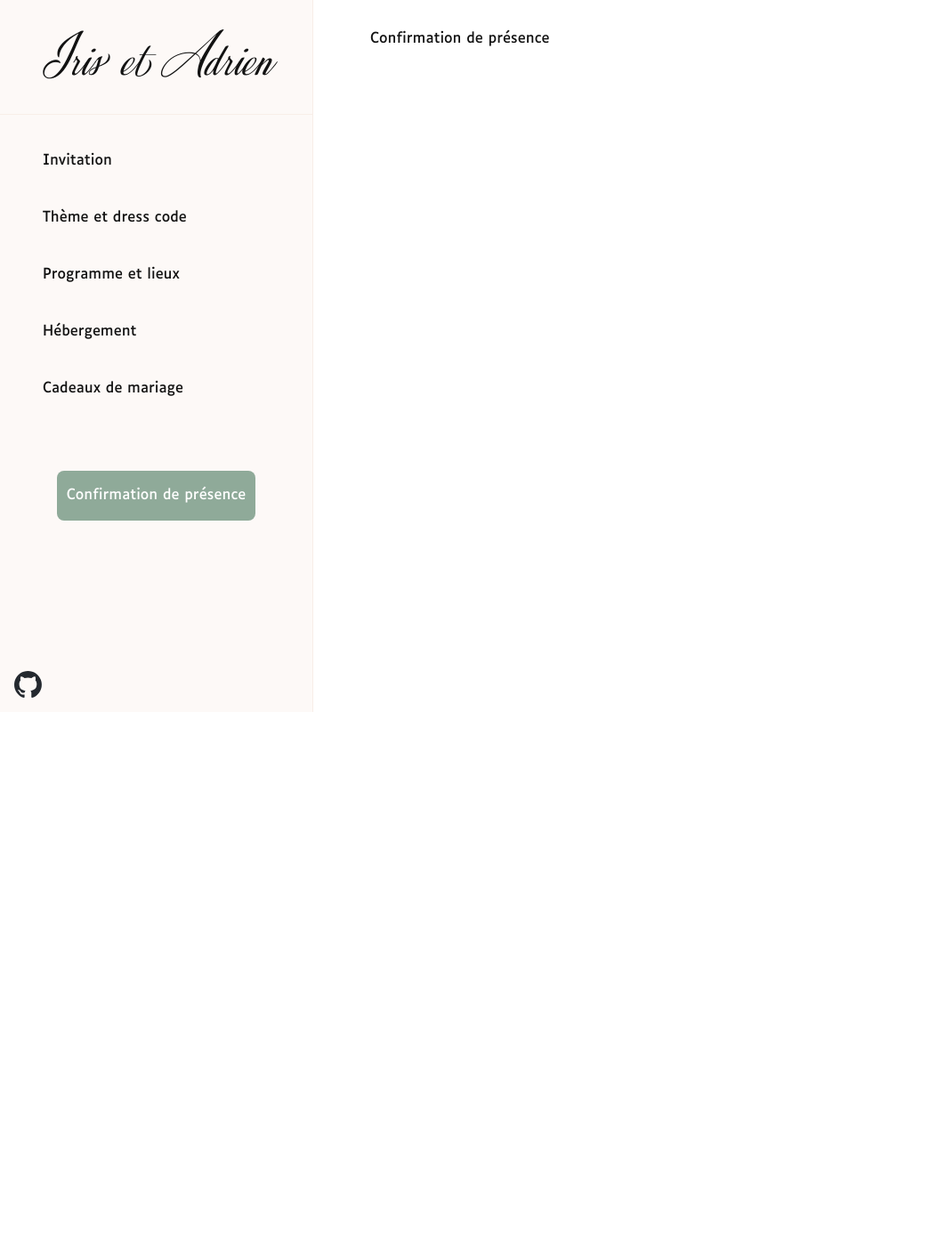
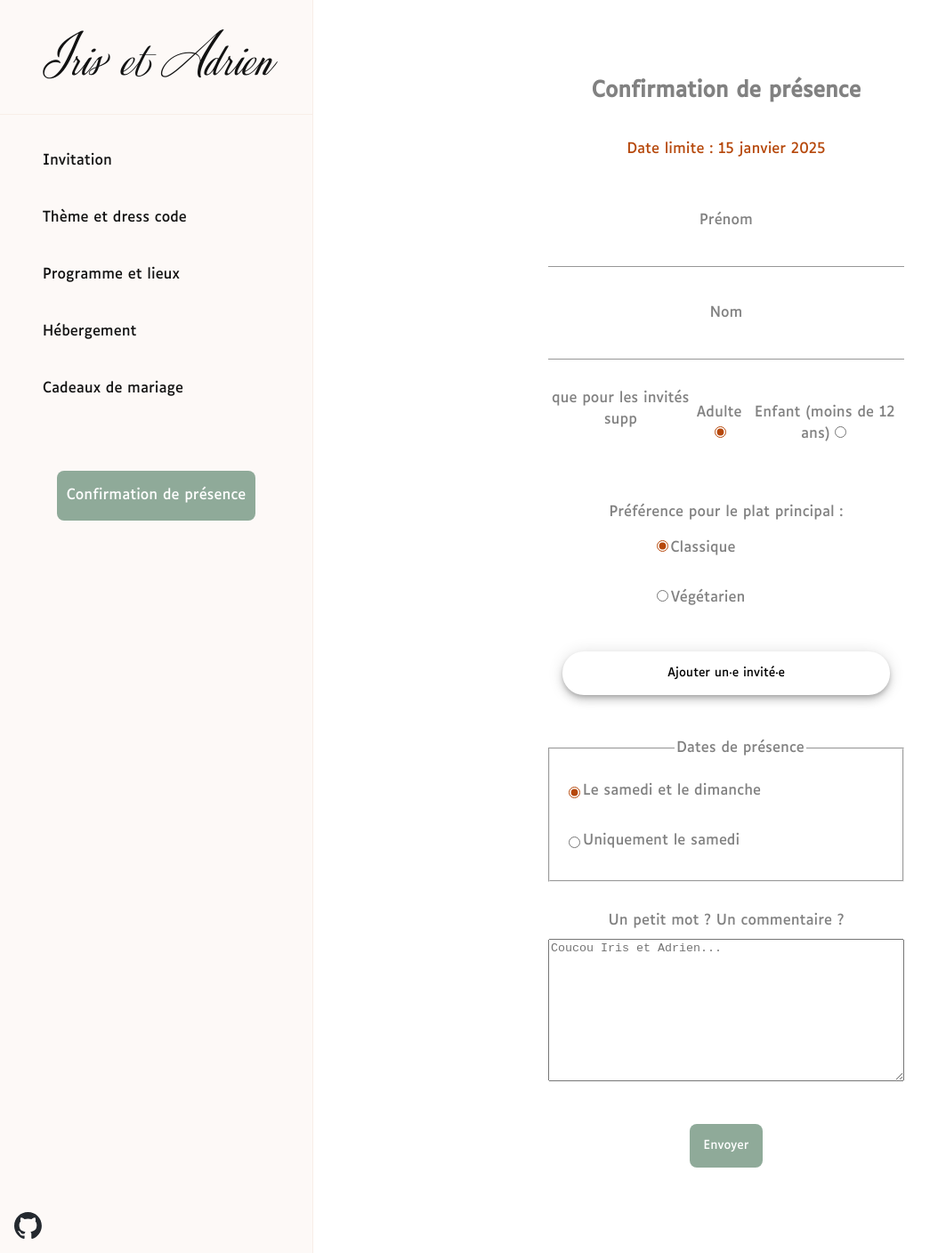
Before and after one commit to LSarribouette/mariage-iris-adrien, a React (Vite) app in the folder app/: page /confirmation-presence in a window 1280 px wide. Shown: the whole page at 89% size, without its empty margins (0-1063 px from the left). Before the commit the page ends 800 px from the top, so only its background shows below. Built offline with nearby package versions, Linux system fonts and the light colour scheme.

Commit message:
add confirmation form with first design attempts

```diff
--- /dev/null
+++ b/app/src/confirmation-form/confirmation-form.css
@@ -0,0 +1,155 @@
+form {
+    display: flex;
+    flex-direction: column;
+    justify-content: center;
+    margin: 1rem;
+}
+
+form div {
+    padding: 0.5rem 0;
+    margin: 0.5rem 0;
+}
+
+form fieldset {
+    padding: 0.5rem 0;
+    margin: 2rem 0 1rem 0;
+
+    legend {
+        margin-left: 1rem;
+    }
+}
+
+input {
+    accent-color: #b6480b;
+}
+
+#limit-date {
+    color: #b6480b;
+    padding: 1rem 0;
+}
+
+.first-last-name {
+    display: flex;
+    flex-direction: column;
+
+    label,
+    input {
+        padding: 0.5rem 0;
+    }
+
+    input[type="text"] {
+        border: 0;
+        border-bottom: 1px solid #979797;
+        text-align: center;
+    }
+
+    input:hover {
+        border: 0;
+        border-bottom: 1px solid #121212;
+    }
+
+    input:focus {
+        border: 0;
+        border-bottom: 1px solid #121212;
+        outline: #979797;
+        transition: border-color .3s ease-in-out, box-shadow .3s ease-in-out;
+    }
+}
+
+.age {
+    display: flex;
+    justify-content: space-evenly;
+}
+
+.meal {
+    display: flex;
+    flex-direction: column;
+    max-width: fit-content;
+    align-self: center;
+
+    #meal-text {
+        margin-bottom: 0;
+        padding-bottom: 0;
+    }
+
+    #meal-options {
+        display: flex;
+        flex-direction: column;
+        justify-content: center;
+        margin: 0;
+        padding: 0;
+    }
+
+    .meal-option {
+        text-align: left;
+        margin-left: 3rem;
+    }
+}
+
+#add-participant {
+    font-family: inherit;
+    border-radius: 24px;
+    border-style: none;
+    box-shadow: rgba(0, 0, 0, .2) 0 3px 5px -1px, rgba(0, 0, 0, .14) 0 6px 10px 0, rgba(0, 0, 0, .12) 0 1px 18px 0;
+    cursor: pointer;
+    background-color: #ffffff;
+    padding: 1rem;
+    margin: 1rem;
+}
+
+#dates {
+    display: flex;
+    flex-direction: column;
+    margin: 0;
+    padding-top: 0;
+
+    .dates-option {
+        display: flex;
+        margin-left: 1rem;
+    }
+}
+
+#comment {
+    font-family: inherit;
+
+    textarea {
+        margin: .5rem 0;
+        width: 100%;
+        height: 10rem;
+    }
+
+    textarea:focus {
+        border: 0;
+        border: 1px solid #121212;
+        outline: #979797;
+        transition: border-color .3s ease-in-out, box-shadow .3s ease-in-out;
+    }
+}
+
+#send input {
+    font-family: inherit;
+    border-style: none;
+    cursor: pointer;
+    background: #8faa99;
+    color: #ffffff;
+    border-radius: 8px;
+    justify-content: center;
+    padding: 1rem;
+}
+
+@media only screen and (min-width: 800px) {
+    .presence-confirmation {
+        display: flex;
+        flex-direction: column;
+        align-items: center;
+    }
+    form {
+        width: 70%;
+    }
+}
+
+@media only screen and (min-width: 996px) {
+    form {
+        width: 50%;
+    }
+}
--- /dev/null
+++ b/app/src/confirmation-form/confirmation-form.jsx
@@ -0,0 +1,63 @@
+import { Form } from "react-router-dom";
+import './confirmation-form.css';
+
+export default function EditContact() {
+    return (
+        <>
+            <Form action="">
+                <div className="first-last-name">
+                    <label for="first-name" required>Prénom</label>
+                    <input type="text" aria-label="Prénom de l'invité·e" />
+                </div>
+                <div className="first-last-name">
+                    <label for="last-name" required>Nom</label>
+                    <input type="text" aria-label="Nom de famille de l'invité·e" />
+                </div>
+                <div className="age">que pour les invités supp
+                    <div>
+                        <label for="adult">Adulte</label>
+                        <input type="radio" id="adult" name="age" value="adult" checked />
+                    </div>
+                    <div>
+                        <label for="child">Enfant (moins de 12 ans)</label>
+                        <input type="radio" id="child" name="age" value="child" />
+                    </div>
+                </div>
+                <div className="meal">
+                    <div id="meal-text">Préférence pour le plat principal :</div>
+                    <div id="meal-options">
+                        <div className="meal-option">
+                            <input type="radio" id="classical" name="meal" value="classical" checked />
+                            <label for="classical">Classique</label>
+                        </div>
+                        <div className="meal-option">
+                            <input type="radio" id="vegeterian" name="meal" value="vegeterian" />
+                            <label for="vegeterian">Végétarien</label>
+                        </div>
+                    </div>
+                </div>
+                <button id="add-participant">Ajouter un·e invité·e</button>
+                <fieldset>
+                    <legend>Dates de présence</legend>
+                    <div id="dates">
+                        <div className="dates-option">
+                            <input type="radio" id="saturday-sunday" name="dates" value="saturday-sunday" checked />
+                            <label for="saturday-sunday">Le samedi et le dimanche</label>
+                        </div>
+                        <div className="dates-option">
+                            <input type="radio" id="saturday" name="dates" value="saturday" />
+                            <label for="child">Uniquement le samedi</label>
+                        </div>
+                    </div>
+                </fieldset>
+                <div id="comment">
+                    <label for="comment">Un petit mot ? Un commentaire ?</label>
+                    <textarea name="comment" placeholder="Coucou Iris et Adrien..."></textarea>
+                </div>
+                <div id="send">
+                    <input type="submit" value="Envoyer" onclick="return true" />
+                </div>
+            </Form>
+        </>
+    );
+}
--- a/app/src/main.jsx
+++ b/app/src/main.jsx
@@ -12,7 +12,6 @@ import Theme from "./routes/location";
 import Lodging from "./routes/lodging";
 import WeddingGifts from "./routes/wedding-gift";
 import Programme from "./routes/participation";
-import OutfitsInspirations from "./routes/outfits-inspirations";
 import PresenceConfirmation from "./routes/presence-confirmation";
 import Todo from "./routes/todo";
 
--- a/app/src/routes/presence-confirmation.jsx
+++ b/app/src/routes/presence-confirmation.jsx
@@ -1,3 +1,11 @@
+import ConfirmationForm from "../confirmation-form/confirmation-form";
+
 export default function PresenceConfirmation() {
-    return <div>Confirmation de présence</div>
+    return (
+        <div id="zero-state" className="presence-confirmation">
+            <h2>Confirmation de présence</h2>
+            <div id="limit-date">Date limite : 15 janvier 2025</div>
+            <ConfirmationForm />
+        </div>
+    );
 }
```
